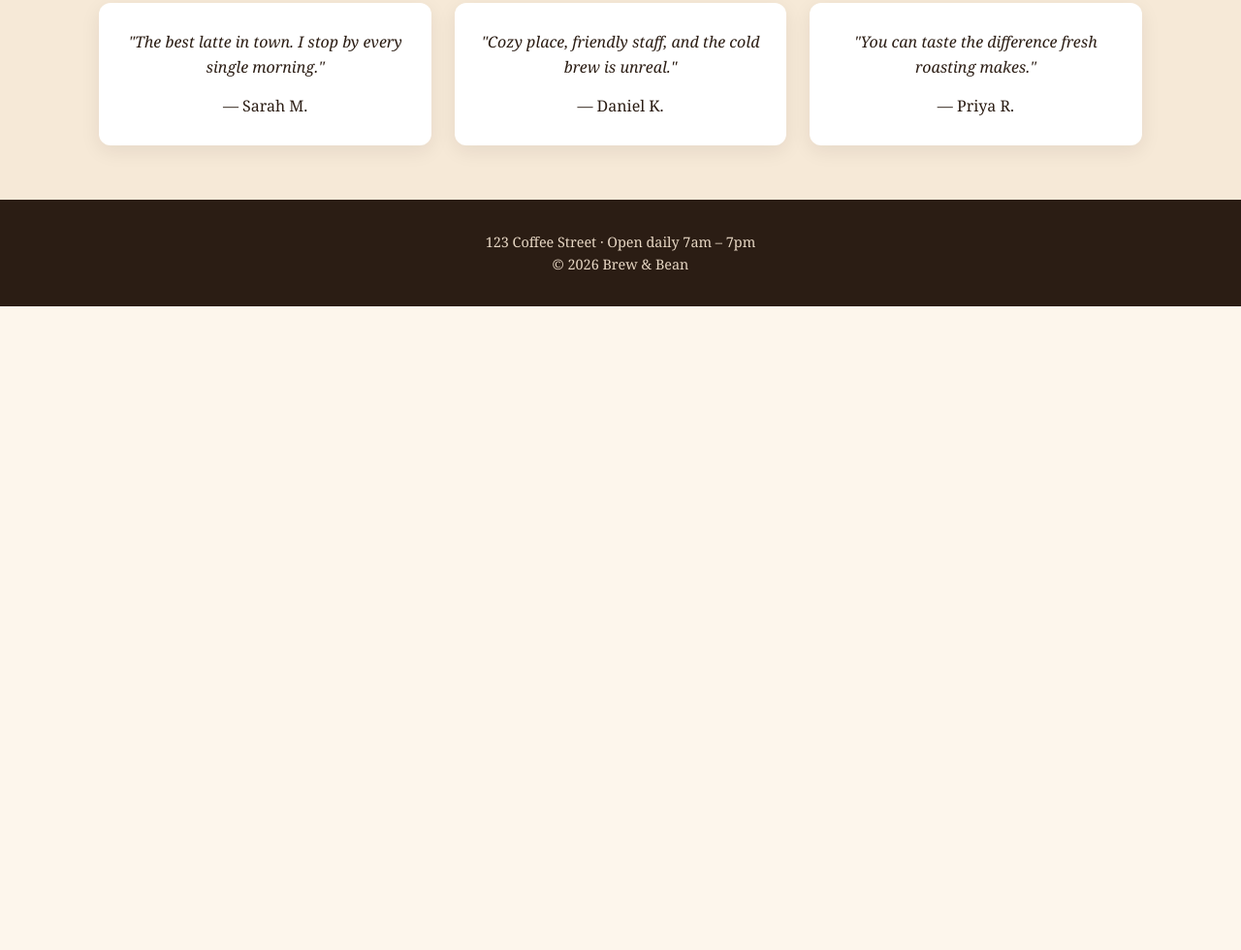
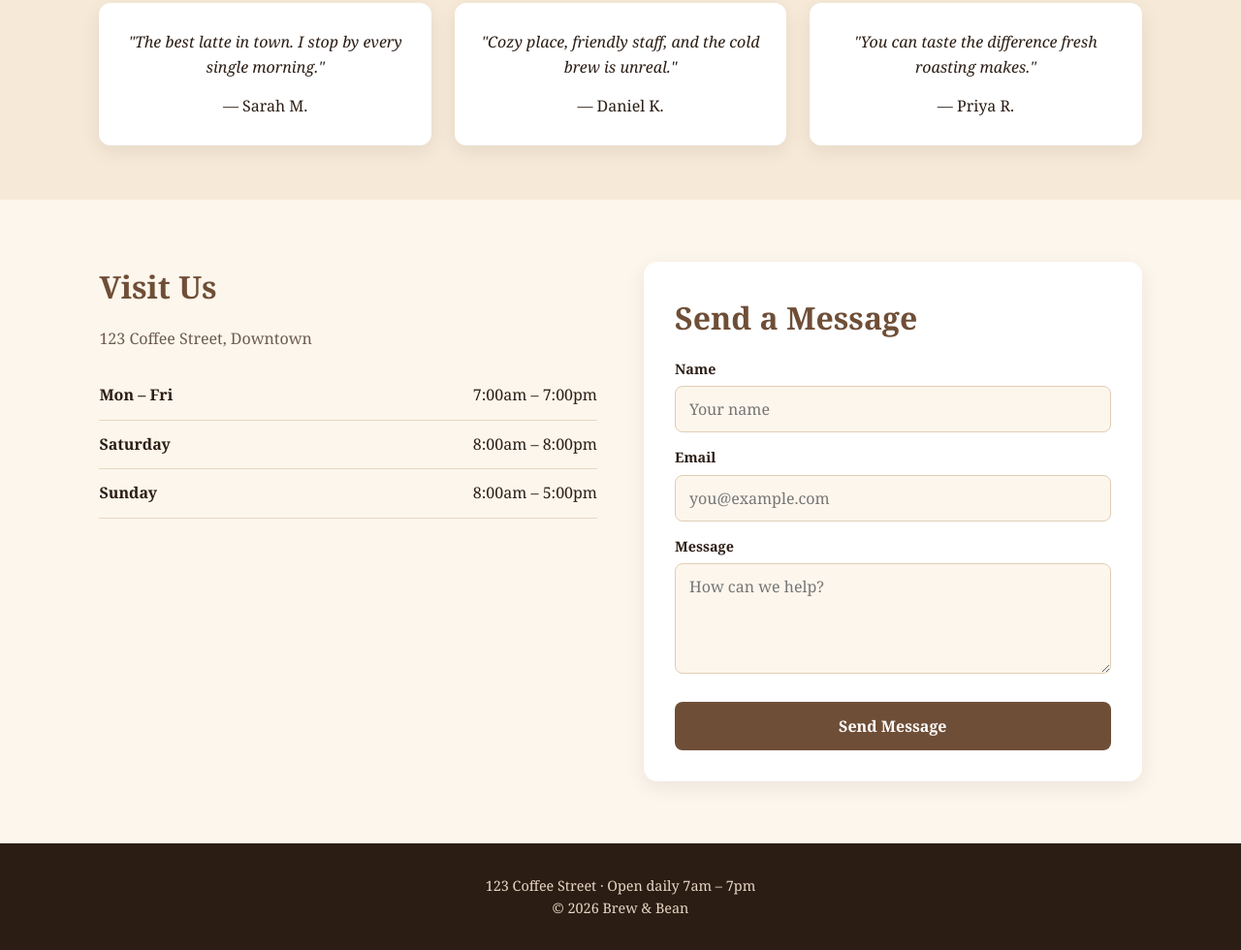
Before and after one commit to niraj5511/landing_page, a plain HTML site: page index.html in a window 1280 px wide. Shown: the part 1805-2785 px from the top of the page at 97% size. Before the commit the page ends 2121 px from the top, so only its background shows below. Drawn offline with Linux system fonts and the light colour scheme.

Commit message:
Add contact form and opening hours

```diff
--- a/index.html
+++ b/index.html
@@ -104,6 +104,34 @@
     </div>
   </section>
 
+  <section class="contact-section">
+    <div class="hours">
+      <h2>Visit Us</h2>
+      <p class="address">123 Coffee Street, Downtown</p>
+      <ul>
+        <li><span>Mon – Fri</span><span>7:00am – 7:00pm</span></li>
+        <li><span>Saturday</span><span>8:00am – 8:00pm</span></li>
+        <li><span>Sunday</span><span>8:00am – 5:00pm</span></li>
+      </ul>
+    </div>
+
+    <div class="contact-form">
+      <h2>Send a Message</h2>
+      <form action="#" method="post">
+        <label for="name">Name</label>
+        <input type="text" id="name" name="name" placeholder="Your name" required />
+
+        <label for="email">Email</label>
+        <input type="email" id="email" name="email" placeholder="you@example.com" required />
+
+        <label for="message">Message</label>
+        <textarea id="message" name="message" rows="4" placeholder="How can we help?" required></textarea>
+
+        <button type="submit">Send Message</button>
+      </form>
+    </div>
+  </section>
+
   <footer class="footer" id="contact">
     <p>123 Coffee Street · Open daily 7am – 7pm</p>
     <p>&copy; 2026 Brew &amp; Bean</p>
--- a/style.css
+++ b/style.css
@@ -122,7 +122,6 @@ a {
   border-radius: 999px;
 }
 
-/* ---------- Commit 6: Full menu ---------- */
 .full-menu {
   padding: 16px 8% 64px;
   text-align: center;
@@ -169,7 +168,6 @@ a {
   color: var(--brown);
 }
 
-/* ---------- Commit 5: About + Testimonials ---------- */
 .about {
   display: grid;
   grid-template-columns: 1.4fr 1fr;
@@ -247,6 +245,94 @@ a {
   color: var(--brown);
 }
 
+/* ---------- Commit 7: Contact + Hours ---------- */
+.contact-section {
+  display: grid;
+  grid-template-columns: 1fr 1fr;
+  gap: 48px;
+  padding: 64px 8%;
+}
+
+.contact-section h2 {
+  margin-bottom: 16px;
+  font-size: 2rem;
+  color: var(--brown);
+}
+
+.address {
+  margin-bottom: 20px;
+  color: #6b5b4e;
+}
+
+.hours ul {
+  list-style: none;
+}
+
+.hours li {
+  display: flex;
+  justify-content: space-between;
+  padding: 12px 0;
+  border-bottom: 1px solid #e7d7c4;
+}
+
+.hours li span:first-child {
+  font-weight: bold;
+}
+
+.contact-form {
+  padding: 32px;
+  background: #fff;
+  border-radius: 14px;
+  box-shadow: 0 6px 20px rgba(43, 29, 20, 0.08);
+}
+
+.contact-form label {
+  display: block;
+  margin: 14px 0 6px;
+  font-size: 0.9rem;
+  font-weight: bold;
+}
+
+.contact-form input,
+.contact-form textarea {
+  width: 100%;
+  padding: 12px 14px;
+  font-family: inherit;
+  font-size: 1rem;
+  color: var(--dark);
+  background: var(--cream);
+  border: 1px solid #e0cdb5;
+  border-radius: 8px;
+  outline: none;
+  transition: border-color 0.2s, box-shadow 0.2s;
+}
+
+.contact-form input:focus,
+.contact-form textarea:focus {
+  border-color: var(--brown);
+  box-shadow: 0 0 0 3px rgba(111, 78, 55, 0.18);
+}
+
+.contact-form button {
+  width: 100%;
+  margin-top: 22px;
+  padding: 14px;
+  font-family: inherit;
+  font-size: 1rem;
+  font-weight: bold;
+  color: #fff;
+  background: var(--brown);
+  border: none;
+  border-radius: 8px;
+  cursor: pointer;
+  transition: background 0.2s, transform 0.2s;
+}
+
+.contact-form button:hover {
+  background: var(--dark);
+  transform: translateY(-2px);
+}
+
 .footer {
   padding: 32px 8%;
   text-align: center;
@@ -263,13 +349,15 @@ a {
 
   .feature,
   .stat,
-  .testimonial {
+  .testimonial,
+  .contact-form {
     background: #2b1d14;
   }
 
   .feature p,
   .about-text p,
-  .stat span {
+  .stat span,
+  .address {
     color: #bfae9c;
   }
 
@@ -280,7 +368,8 @@ a {
   .menu-group h3,
   .menu-group li span:last-child,
   .stat strong,
-  .testimonial cite {
+  .testimonial cite,
+  .contact-section h2 {
     color: #f4c27a;
   }
 
@@ -291,13 +380,30 @@ a {
   .menu-group .dots {
     border-bottom-color: #5a4636;
   }
+
+  .hours li {
+    border-bottom-color: #3d2c20;
+  }
+
+  .contact-form input,
+  .contact-form textarea {
+    color: #f3e9dc;
+    background: #1a120c;
+    border-color: #4a382a;
+  }
+
+  .contact-form button:hover {
+    background: #f4c27a;
+    color: var(--dark);
+  }
 }
 
 @media (max-width: 800px) {
   .features,
   .testimonial-grid,
   .about,
-  .menu-columns {
+  .menu-columns,
+  .contact-section {
     grid-template-columns: 1fr;
   }
 
```
